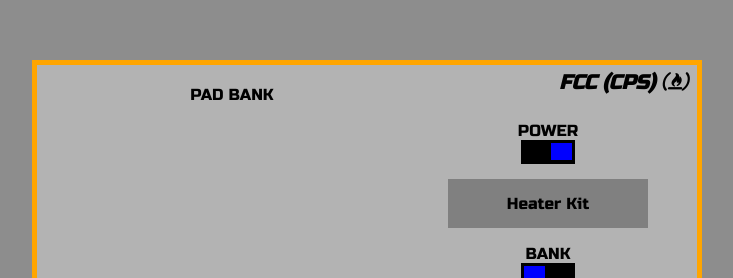
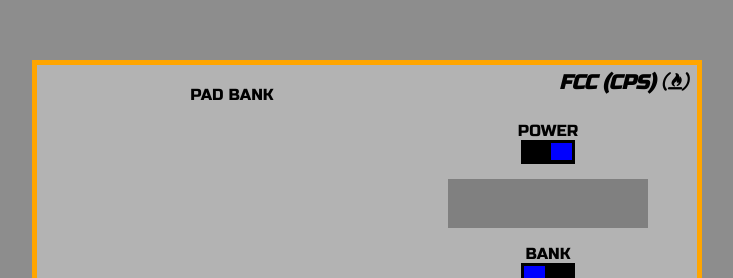
Before and after one commit to CristianPeralta/fcc-fe-projects, a React (Create React App) app in the folder drum-machine/: page / in a window 1280 px wide. Shown: the part 187-465 px from the top of the page, without its empty margins (273-1006 px from the left). Built offline with nearby package versions, Linux system fonts and the light colour scheme.

Commit message:
add default display value

```diff
--- a/drum-machine/src/App.js
+++ b/drum-machine/src/App.js
@@ -27,7 +27,7 @@ class App extends Component {
     this.state = {
       power: true,
       currentPadBankGroup: 'Heater Kit',
-      display: 'Heater Kit'
+      display: String.fromCharCode(160)
     }
     this.powerControl = this.powerControl.bind(this);
     this.bankGroupControl = this.bankGroupControl.bind(this);
@@ -35,7 +35,8 @@ class App extends Component {
 
   powerControl() {
     this.setState({
-      power: !this.state.power
+      power: !this.state.power,
+      display: String.fromCharCode(160)
     });
   }
 
```
